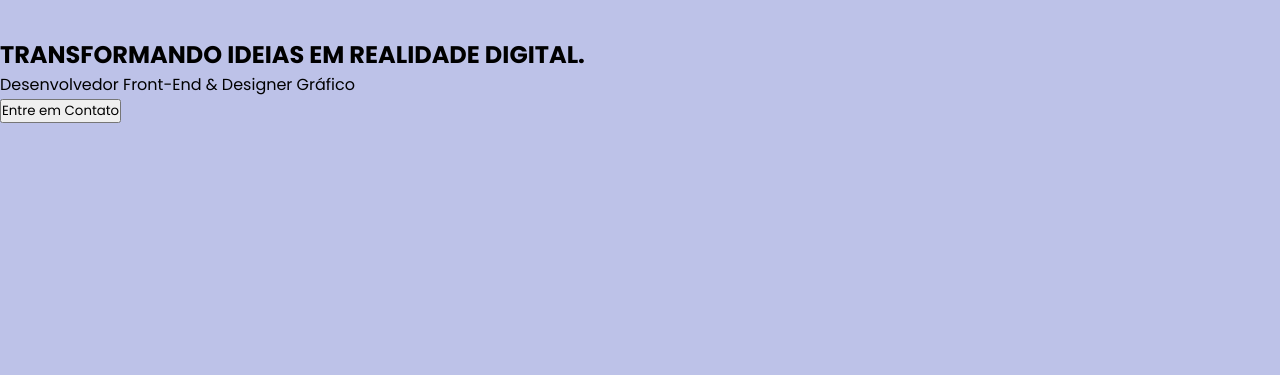
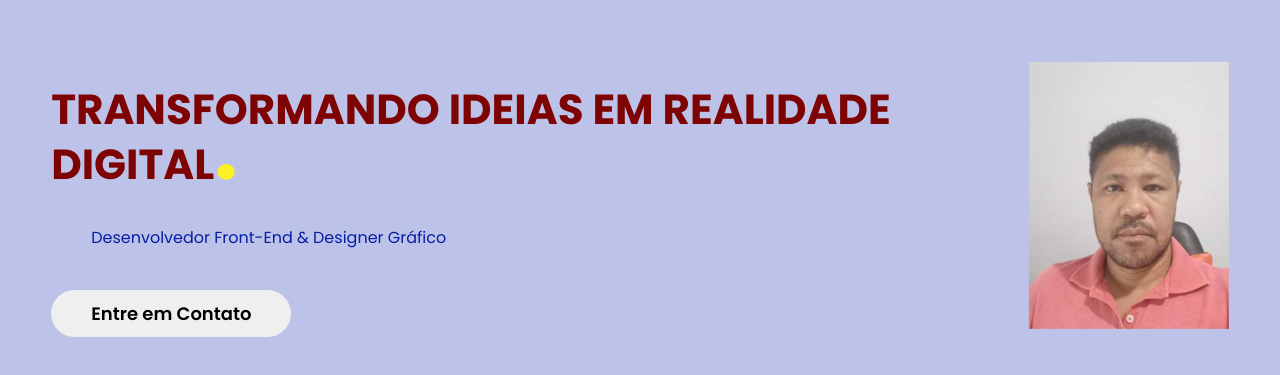
Before and after one commit to jrj78/PORTIFOLIO-2, a plain HTML site: page index.html in a window 1280 px wide. Shown: the part 153-528 px from the top of the page. Drawn offline with Linux system fonts and the light colour scheme.

Commit message:
em desenvolvimento

```diff
--- a/index.html
+++ b/index.html
@@ -40,7 +40,7 @@
     </header>
 
     <main><!--só pode um main por página-->
-        <section class="topo do site">
+        <section class="topo-do-site">
             <div class="interface">
                 <div class="flex">
                     <div class="txt-topo-site">
@@ -51,17 +51,17 @@
                             <a href="#">
                                 <button>Entre em Contato</button>
                             </a>
+                        </div><!--btn-contato-->
+
                     </div><!--txt-topo-site-->
 
                     <div class="img-topo-site">
+                        <img src="images/jr.jpeg" alt="imagem de João Ricardo">
 
                     </div><!--img-topo-site-->
                 </div><!--flex-->
             </div><!--interface-->
         </section><!--topo do site-->
     </main>
-
-
-
 </body>
 </html>
--- a/style.css
+++ b/style.css
@@ -14,6 +14,21 @@ body{
 .interface{
     max-width: 1280px;
     margin: 0 auto;
+}
+
+.flex{
+    display: flex;
+}
+
+.btn-contato button{
+    padding: 10px 40px;
+    font-size: 18px;
+    font-weight: 600;
+    background-color: #054a07 #9ae89d;
+    border: 0;
+    border-radius: 30px;
+    cursor: pointer;
+    transition: .2s;
 }
 
 /*ESTILO DO CABEÇALHO*/
@@ -48,16 +63,49 @@ header nav ul li{
     padding: 0 40px;
 }
 
-header .btn-contato button{
-    padding: 10px 40px;
-    font-size: 18px;
-    font-weight: 600;
-    background-color: #054a07 #9ae89d;
-    border: 0;
-    border-radius: 30px;
-    cursor: pointer;
+.btn-contato button:hover{
+    box-shadow: 0px 0px 8px #8a90ee;
+    transform: scale(1.05);
 }
 
-header .btn-contato button:hover{
-    box-shadow: 0px 0px 8px #8a90ee;
+/* ESTILO DO TOPO DO SITE */
+section.topo-do-site{
+    padding: 40px 4%;
 }
+
+section.topo-do-site .flex{
+    justify-content: center;
+    align-items: center;
+    gap: 90px;
+}
+
+.topo-do-site h1{
+    font-size: 42px;
+    color: #7e0404;
+    line-height: 40px;
+}
+
+.topo-do-site .txt-topo-site h1 span{
+    color: #fcf128;
+    font-size: 84px;
+}
+
+.topo-do-site .txt-topo-site p{
+    color: #061ea6;
+    margin: 40px;
+}
+
+.topo-do-site .img-topo-site img{
+    width: 200px;
+    animation: flutuar 4s ease-in-out infinite;
+    position: relative;
+}
+
+@keyframes flutuar{
+    0%, 100%{
+        transform: translateY(0);
+    }
+    50%{
+        transform: translateY(-30px);
+    }
+}
```
Also changed, not shown: images/jr.jpeg (added).
